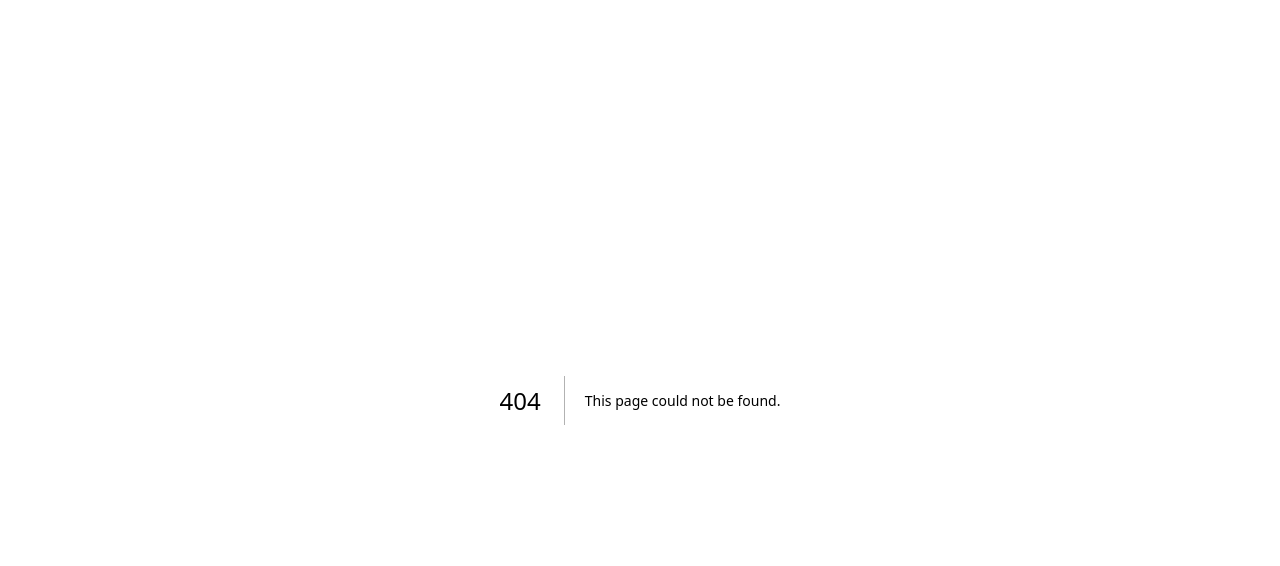
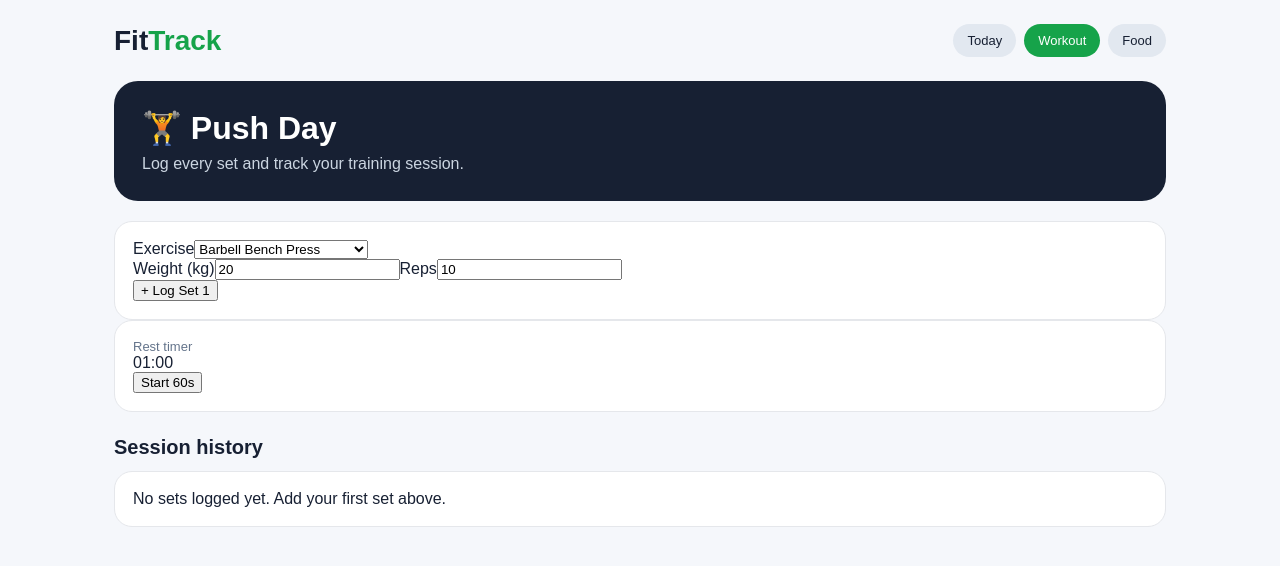
Before and after one commit to 14-Nishanth/Fittrack, a Next.js app: page /workout/session in a window 1280 px wide. Before the commit this address had no page. Shown: the top 566 px of the page. Built offline with nearby package versions, Linux system fonts and the light colour scheme.

Commit message:
Add interactive workout session logger

```diff
--- /dev/null
+++ b/app/workout/session/page.tsx
@@ -0,0 +1,20 @@
+'use client';
+
+import { useEffect, useMemo, useState } from 'react';
+
+const exercises=['Barbell Bench Press','Incline Dumbbell Press','Cable Chest Fly','Dumbbell Shoulder Press','Lateral Raise','Triceps Pushdown'];
+
+type Log={exercise:string;set:number;reps:number;weight:number};
+
+export default function Session(){
+ const [exercise,setExercise]=useState(exercises[0]); const [weight,setWeight]=useState(20); const [reps,setReps]=useState(10); const [logs,setLogs]=useState<Log[]>([]); const [seconds,setSeconds]=useState(60); const [running,setRunning]=useState(false);
+ useEffect(()=>{if(!running)return; const id=setInterval(()=>setSeconds(s=>{if(s<=1){setRunning(false);return 0}return s-1}),1000); return()=>clearInterval(id)},[running]);
+ const nextSet=useMemo(()=>logs.filter(x=>x.exercise===exercise).length+1,[logs,exercise]);
+ function addSet(){setLogs([...logs,{exercise,set:nextSet,reps,weight}]);setSeconds(60);setRunning(true)}
+ return <main className="app"><header className="top"><div className="brand">Fit<span>Track</span></div><nav className="nav"><a className="pill" href="/">Today</a><a className="pill active-pill" href="/workout">Workout</a><a className="pill" href="/food">Food</a></nav></header>
+ <section className="hero"><h1>🏋️ Push Day</h1><p>Log every set and track your training session.</p></section>
+ <section className="card"><label className="field">Exercise<select value={exercise} onChange={e=>setExercise(e.target.value)}>{exercises.map(x=><option key={x}>{x}</option>)}</select></label><div className="log-grid"><label className="field">Weight (kg)<input type="number" value={weight} min="0" onChange={e=>setWeight(Number(e.target.value))}/></label><label className="field">Reps<input type="number" value={reps} min="1" onChange={e=>setReps(Number(e.target.value))}/></label></div><button className="primary" onClick={addSet}>+ Log Set {nextSet}</button></section>
+ <section className="card timer"><div><div className="label">Rest timer</div><div className="timer-value">{String(Math.floor(seconds/60)).padStart(2,'0')}:{String(seconds%60).padStart(2,'0')}</div></div><button onClick={()=>{setSeconds(60);setRunning(true)}}>{running?'Reset':'Start'} 60s</button></section>
+ <div className="section">Session history</div><div className="exercise-list">{logs.length===0?<div className="card">No sets logged yet. Add your first set above.</div>:logs.map((x,i)=><div className="exercise-row" key={i}><div className="exercise-thumb">💪</div><div className="exercise-info"><strong>{x.exercise}</strong><small>Set {x.set} · {x.reps} reps · {x.weight} kg</small></div><span className="sets">Done ✓</span></div>)}</div>
+ </main>
+}
```
